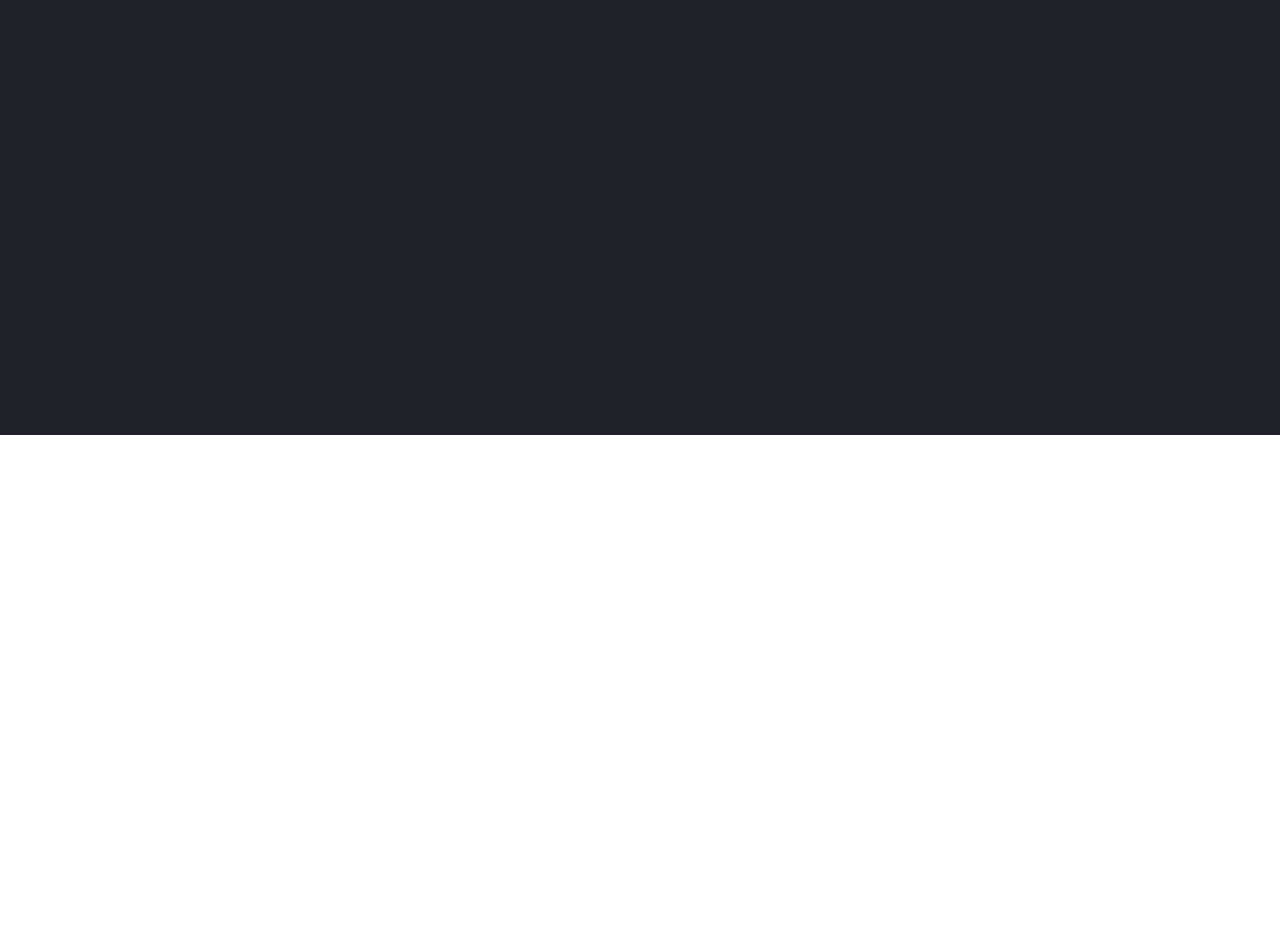
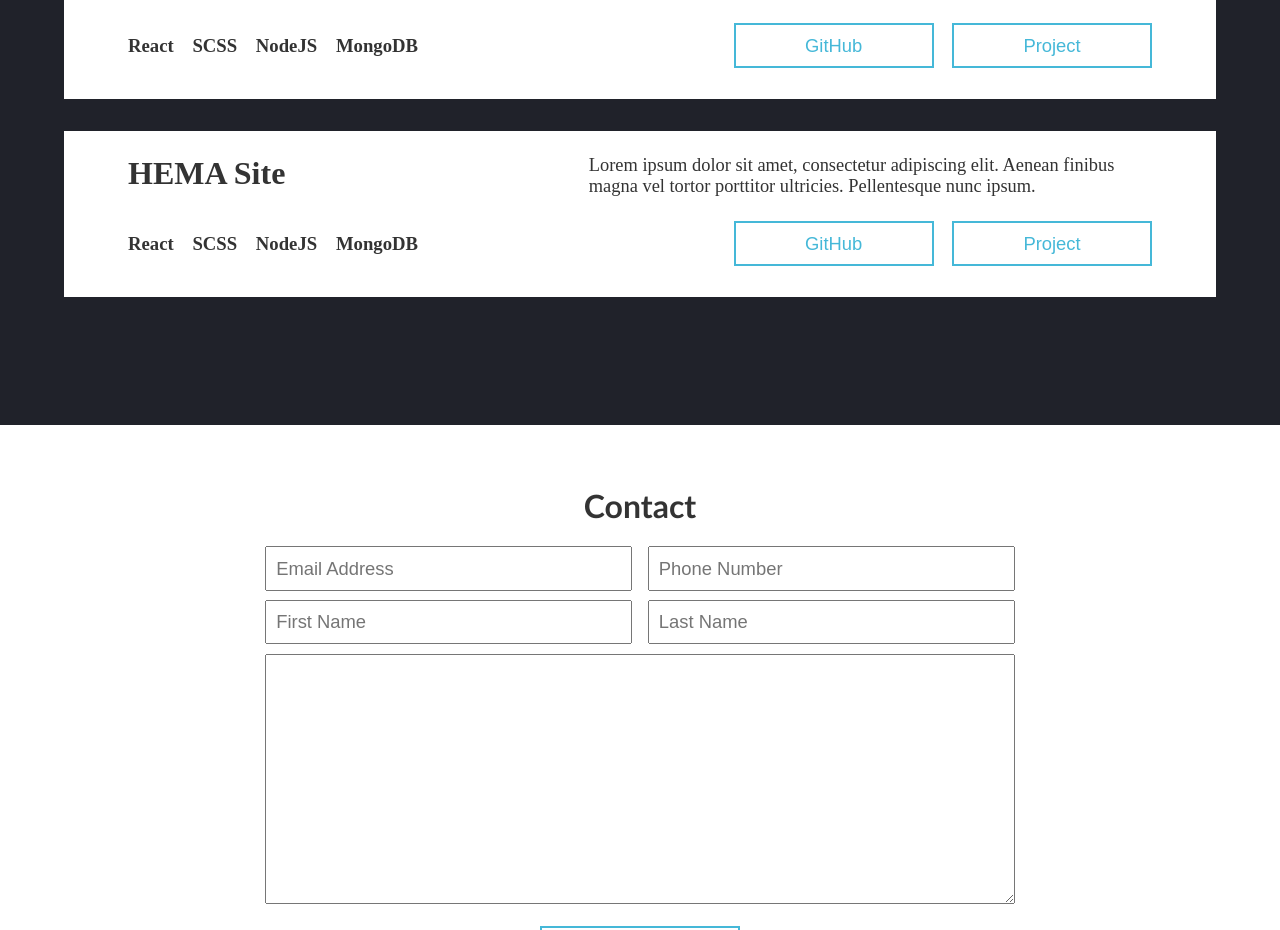
Before and after one commit to eolculnamo2/portfolio-repo, a React app: page / in a window 1280 px wide. Shown: the part 1867-2797 px from the top of the page. Before the commit the page ends 2302 px from the top, so only its background shows below. Built offline with nearby package versions, Linux system fonts and the light colour scheme.

Commit message:
add contact styling

```diff
--- a/public/index.html
+++ b/public/index.html
@@ -4,6 +4,7 @@
   <meta charset="UTF-8">
   <meta name="viewport" content="width=device-width, initial-scale=1.0">
   <meta http-equiv="X-UA-Compatible" content="ie=edge">
+  <link href="https://fonts.googleapis.com/css?family=Roboto" rel="stylesheet">
   <title>Document</title>
 </head>
 <body>
--- a/src/components/Header/Header.scss
+++ b/src/components/Header/Header.scss
@@ -17,7 +17,8 @@
   box-sizing: border-box;
   list-style-type: none;
   text-transform: uppercase;
-  font-family: 'Trebuchet MS', 'Lucida Sans Unicode', 'Lucida Grande', 'Lucida Sans', Arial, sans-serif;
+  // font-family: 'Trebuchet MS', 'Lucida Sans Unicode', 'Lucida Grande', 'Lucida Sans', Arial, sans-serif;
+  font-family: 'Roboto', sans-serif;
 
   li {
     cursor: pointer;
--- /dev/null
+++ b/src/components/home-components/Contact/Contact.jsx
@@ -0,0 +1,28 @@
+/* eslint-disable no-unused-vars */
+import React from 'react';
+import Input from '../../miscellaneous/Input/Input';
+import './Contact.scss';
+
+function Contact() {
+  return (
+    <>
+      <h1 className="home-section-heading">Contact</h1>
+      <div className="contact-wrap">
+        <div className="contact-row">
+          <Input placeholder="Email Address" />
+          <Input placeholder="Phone Number" />
+        </div>
+        <div className="contact-row">
+          <Input placeholder="First Name" />
+          <Input placeholder="Last Name" />
+        </div>
+        <textarea className="contact-textarea" />
+        <button className="contact-button">
+          SEND
+        </button>
+      </div>
+    </>
+  )
+}
+
+export default Contact;
--- /dev/null
+++ b/src/components/home-components/Contact/Contact.scss
@@ -0,0 +1,36 @@
+.contact-wrap {
+  width: 750px;
+  margin: auto;
+  display: block;
+}
+
+.contact-row {
+  display: flex;
+  justify-content: space-between;
+}
+
+.contact-textarea {
+  width: 100%;
+  height: 250px;
+  box-sizing: border-box;
+}
+
+.contact-button {
+  width: 200px;
+  padding: .5em;
+  background-color: white;
+  font-size: 1.15em;
+  cursor: pointer;
+  border: 2px solid #45B8D8;
+  color: #45B8D8;
+  margin: auto;
+  margin-top: 1em;
+  margin-bottom: 2em;
+  display: block;
+  outline: none;
+
+  &:hover {
+    background-color: #45B8D8;
+    color: white;
+  }
+}
--- a/src/components/home-components/Projects/Projects.jsx
+++ b/src/components/home-components/Projects/Projects.jsx
@@ -9,9 +9,23 @@ const initialState = {
       title: 'HEMA Site',
       technologies: ['React', 'SCSS', 'NodeJS', 'MongoDB'],
       description: 'Lorem ipsum dolor sit amet, consectetur adipiscing elit. Aenean finibus magna vel tortor porttitor ultricies. Pellentesque nunc ipsum.',
-      githubLink: 'www.github.com',
+      githubLink: 'https://www.github.com',
+      projectLink: 'https://www.sword-point.com',
+    },
+    {
+      title: 'HEMA Site',
+      technologies: ['React', 'SCSS', 'NodeJS', 'MongoDB'],
+      description: 'Lorem ipsum dolor sit amet, consectetur adipiscing elit. Aenean finibus magna vel tortor porttitor ultricies. Pellentesque nunc ipsum.',
+      githubLink: 'https://www.github.com',
       projectLink: 'www.sword-point.com',
-    }
+    },
+    {
+      title: 'HEMA Site',
+      technologies: ['React', 'SCSS', 'NodeJS', 'MongoDB'],
+      description: 'Lorem ipsum dolor sit amet, consectetur adipiscing elit. Aenean finibus magna vel tortor porttitor ultricies. Pellentesque nunc ipsum.',
+      githubLink: 'https://www.github.com',
+      projectLink: 'www.sword-point.com',
+    },
   ]
 };
 
@@ -19,7 +33,8 @@ function Projects() {
   const [state, changeState] = useState(initialState);
   return (
     <div className="projects-wrap">
-      {state.projects.map( x => <Project project={x} /> )}
+      <h1 className="home-section-heading home-section-heading--white">Projects</h1>
+      {state.projects.map( x => <Project project={x} key={x.githubLink} /> )}
     </div>
   )
 }
--- a/src/components/home-components/Projects/subcomponents/Project.jsx
+++ b/src/components/home-components/Projects/subcomponents/Project.jsx
@@ -10,28 +10,56 @@ function Project(props) {
     description,
     githubLink,
     projectLink,
-  } = props;
+  } = props.project;
   return (
+    <div className="project-wrap">
       <div>
-      <h1>{title}</h1>
+        <h1 className="project-title">{title}</h1>
+        <div className="project-flex-technologies">
+          {technologies.map( x => <h3 key={x}>{x}</h3>)}
+        </div>
+      </div>
+      <div className="project-right-wrap">
+        <span className="project-description-text">{description}</span>
+        <div className="project-button-wrap">
+          <a
+            href={githubLink}
+            target="_blank"
+            rel="noopener noreferrer"
+          >
+            <button>GitHub</button>
+          </a>
+          <a
+            href={projectLink}
+            target="_blank"
+            rel="noopener noreferrer"
+          >
+            <button>Project</button>
+          </a>
+        </div>
+      </div>
     </div>
   )
 }
 
 Project.defaultProps = {
+  project: {
       title: '',
       technologies: [],
       description: '',
-  githubLink: '',
+      githubLink:'',
       projectLink: '',
+    },
 }
 
 Project.propTypes = {
+  project: PropTypes.shape({
     title: PropTypes.string,
-  technologies: PropTypes.array,
+    technologies: PropTypes.arrayOf(PropTypes.string),
     description: PropTypes.string,
     githubLink: PropTypes.string,
     projectLink: PropTypes.string,
+  }),
 }
 
 export default Project;
--- a/src/components/home-components/Projects/subcomponents/Project.scss
+++ b/src/components/home-components/Projects/subcomponents/Project.scss
@@ -0,0 +1,54 @@
+.project-wrap {
+  display: flex;
+  justify-content: space-between;
+  padding: 1.5em 4em;
+  width: 80%;
+  margin: auto;
+  background-color: white;
+  color: #333;
+  margin-top: 2em;
+}
+
+.project-title {
+  margin-top: 0;
+}
+
+.project-flex-technologies {
+  display: flex;
+  justify-content: flex-start;
+
+  h3  {
+    margin-right: 1em;
+  }
+}
+
+.project-right-wrap {
+  width: 55%;
+}
+
+.project-description-text {
+  font-size: 1.15em;
+}
+
+.project-button-wrap {
+  display: flex;
+  justify-content: flex-end;
+  margin-top: 1.5em;
+
+  button {
+    width: 200px;
+    margin-left: 1em;
+    padding: .5em;
+    background-color: white;
+    font-size: 1.15em;
+    cursor: pointer;
+    border: 2px solid #45B8D8;
+    color: #45B8D8;
+    outline: none;
+
+    &:hover {
+      background-color: #45B8D8;
+      color: white;
+    }
+  }
+}
--- a/src/components/home-components/index.js
+++ b/src/components/home-components/index.js
@@ -1,9 +1,11 @@
 import AboutMe from './AboutMe/AboutMe';
+import Contact from './Contact/Contact';
 import HomeScreen from './HeroScreen/HeroScreen';
 import Projects from './Projects/Projects';
 
 export {
   AboutMe,
+  Contact,
   HomeScreen,
   Projects,
 }
--- /dev/null
+++ b/src/components/miscellaneous/Input/Input.jsx
@@ -0,0 +1,26 @@
+/* eslint-disable no-unused-vars */
+import React from 'react';
+import PropTypes from 'prop-types';
+import './Input.scss';
+
+function Input(props) {
+  const { placeholder } = props;
+  return (
+    <>
+      <input
+        className="input-main"
+        placeholder={placeholder}
+      />
+    </>
+  )
+}
+
+Input.defaultProps = {
+  placeholder: '',
+};
+
+Input.propTypes = {
+  placeholder: PropTypes.string,
+};
+
+export default Input;
--- /dev/null
+++ b/src/components/miscellaneous/Input/Input.scss
@@ -0,0 +1,7 @@
+.input-main {
+  padding: .5em;
+  width: 46%;
+  margin-bottom: .5em;
+  font-size: 1.15em;
+  outline: none;
+}
--- a/src/pages/Home/Home.jsx
+++ b/src/pages/Home/Home.jsx
@@ -1,7 +1,7 @@
 /* eslint-disable no-unused-vars */
 import React from 'react';
 import './Home.scss';
-import { AboutMe, HomeScreen, Projects } from '../../components/home-components/';
+import { AboutMe, HomeScreen, Projects, Contact } from '../../components/home-components/';
 
 function Home() {
   return(
@@ -9,6 +9,7 @@ function Home() {
       <HomeScreen />
       <AboutMe />
       <Projects />
+      <Contact />
     </>
   )
 }
--- a/src/pages/Home/Home.scss
+++ b/src/pages/Home/Home.scss
@@ -2,5 +2,9 @@
   text-align: center;
   font-family: 'Trebuchet MS', 'Lucida Sans Unicode', 'Lucida Grande', 'Lucida Sans', Arial, sans-serif;
   color: #333;
-  margin-top: 1.25em;
+  padding-top: 1.25em;
+
+  &--white {
+    color: white;
+  }
 }
```
Lines whose indentation alone changed are shown as unchanged.
